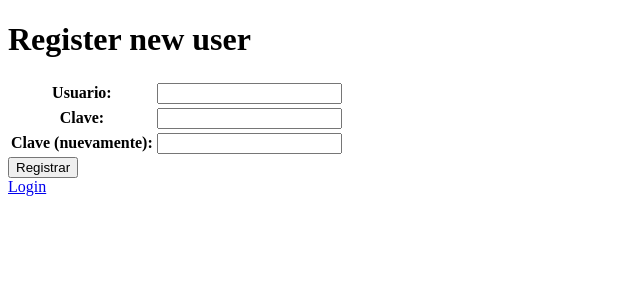
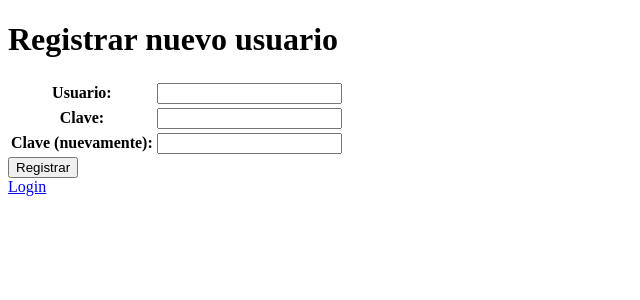
Before and after one commit to amoran961/StarWarsConsola, a Django app: template StarWarsConsole/templates/register.html in a window 1280 px wide. Shown: the top 300 px of the page, without its empty margins (0-640 px from the left). Run offline with Django 3.2, Linux system fonts and the light colour scheme; the template is opened without the code that fills it: values that come from a table or form of the project are taken from there, others are empty.

Commit message:
correciones

```diff
--- a/StarWarsConsole/templates/register.html
+++ b/StarWarsConsole/templates/register.html
@@ -1,6 +1,6 @@
 {% extends "base.html" %}
-{% block title %}Register new user{% endblock %}
-{% block head %}Register new user{% endblock %}
+{% block title %}Registrar nuevo usuario{% endblock %}
+{% block head %}Registrar nuevo usuario{% endblock %}
 {% block content %}
     <form method="post" action=".">{% csrf_token %}
         <table border="0">
--- a/StarWarsConsole/views.py
+++ b/StarWarsConsole/views.py
@@ -30,7 +30,7 @@ def register(request):
             )
             return HttpResponseRedirect('/register/success/')
     else:
-        form=RegistroForm()
+        form=RegistrationForm()
     variables={
     'form':form
     }
```
